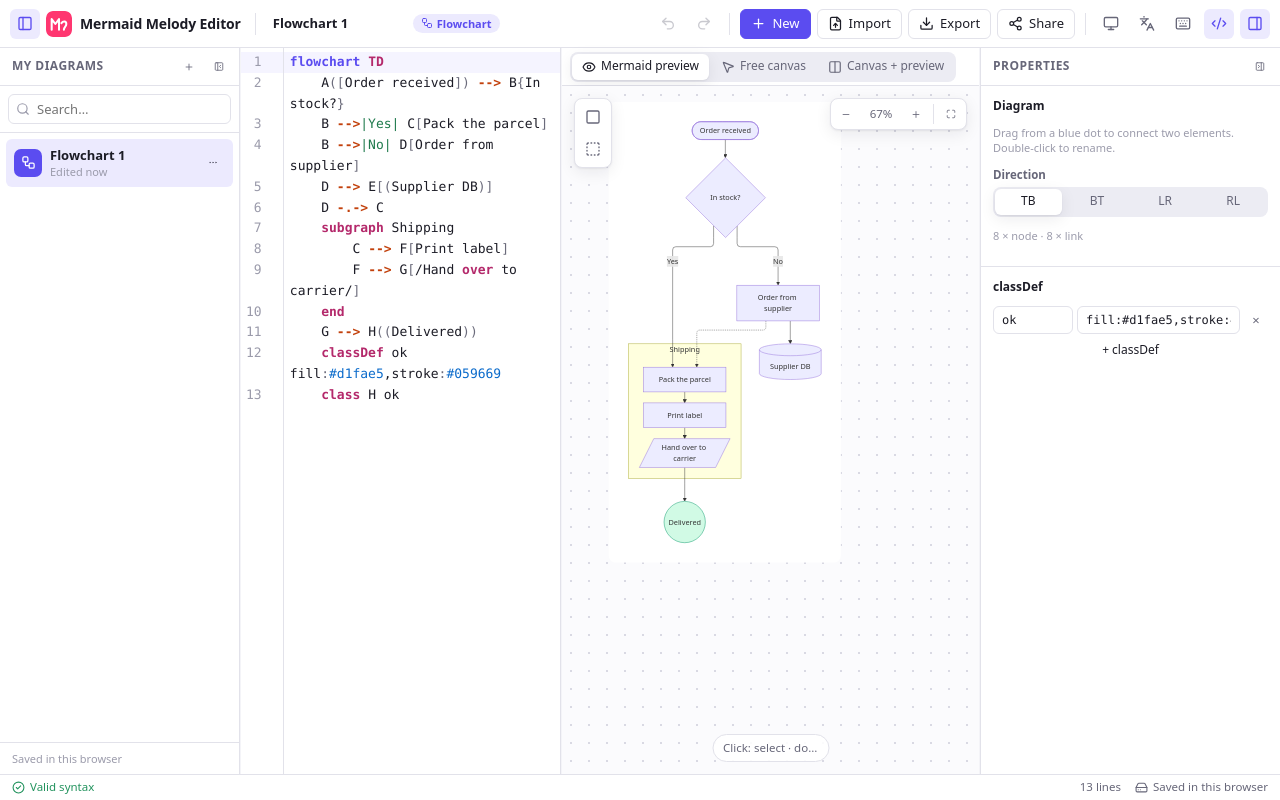
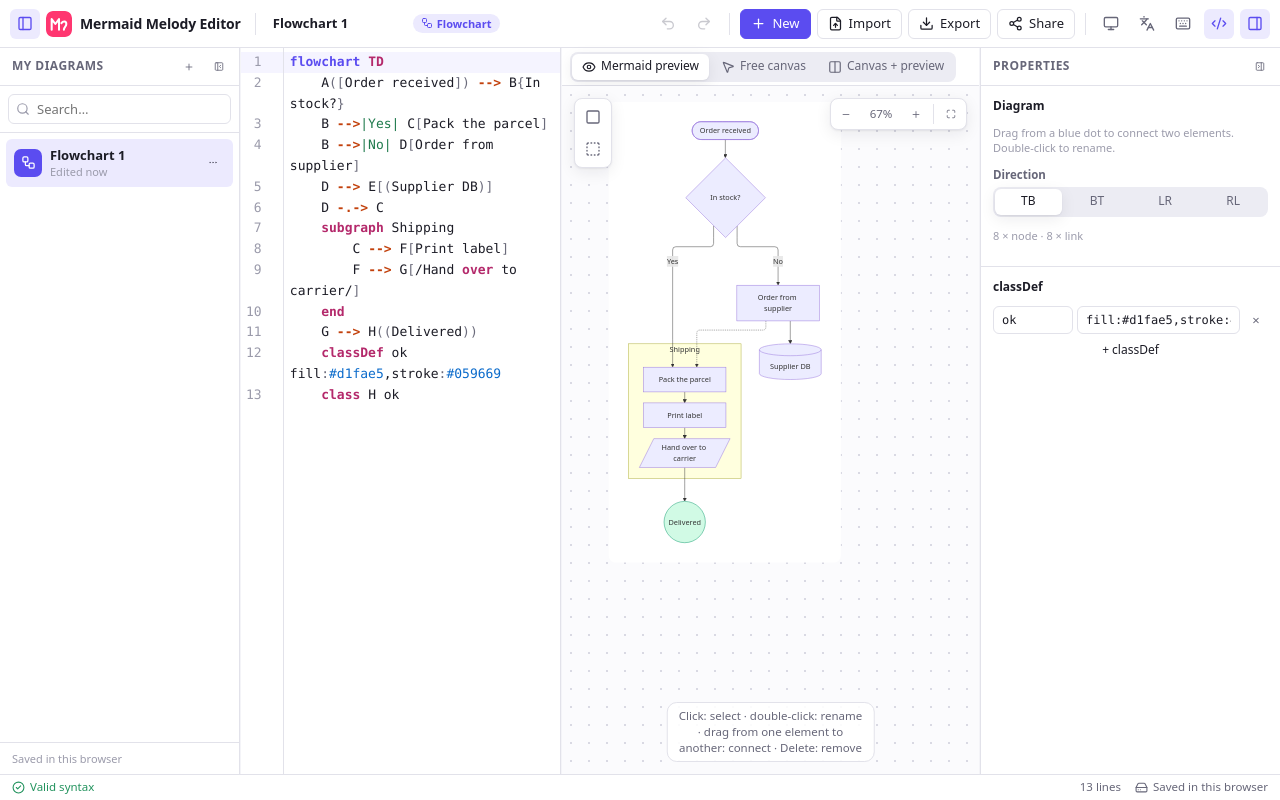
Before and after one commit to Arthur-91140/Mermaid-Melody-Editor, a React (Vite) app: page / in a window 1280 px wide. Built offline with nearby package versions, Linux system fonts and the light colour scheme.

Commit message:
Laisse l'astuce de l'aperçu passer à la ligne

```diff
--- a/src/styles/app.css
+++ b/src/styles/app.css
@@ -2266,3 +2266,10 @@ textarea {
   left: 12px;
   top: 12px;
 }
+
+.preview .canvas-hint {
+  max-width: calc(100% - 120px);
+  white-space: normal;
+  text-align: center;
+  border-radius: 10px;
+}
```
